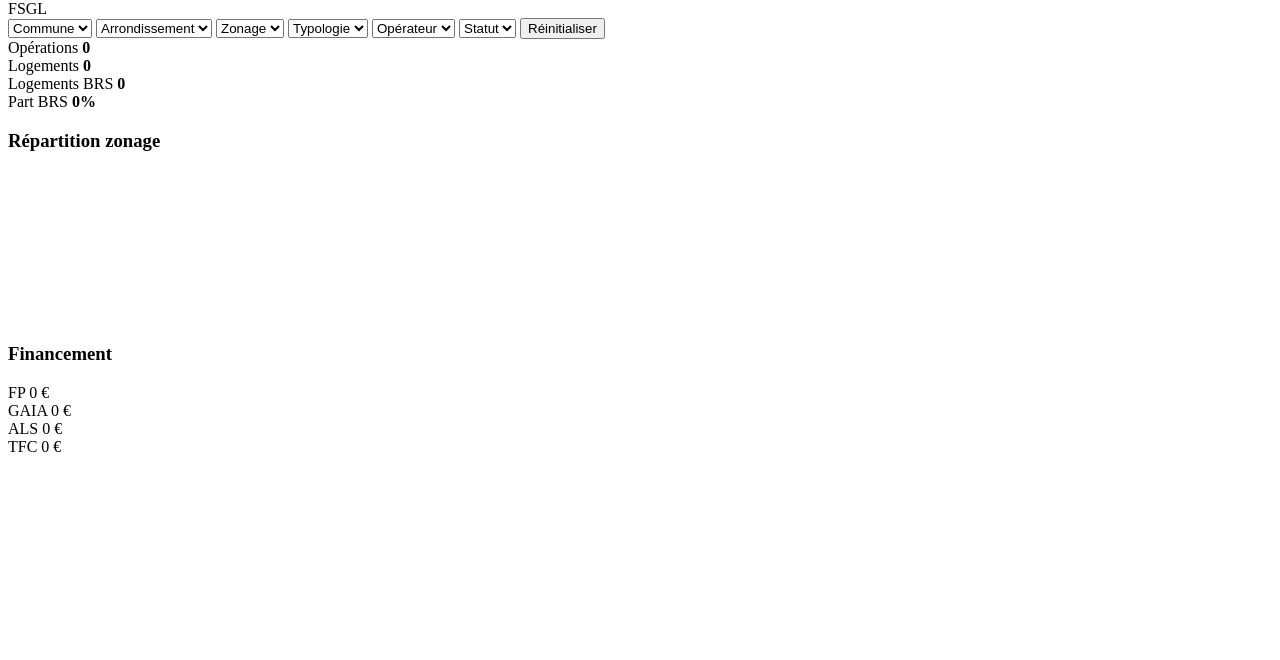
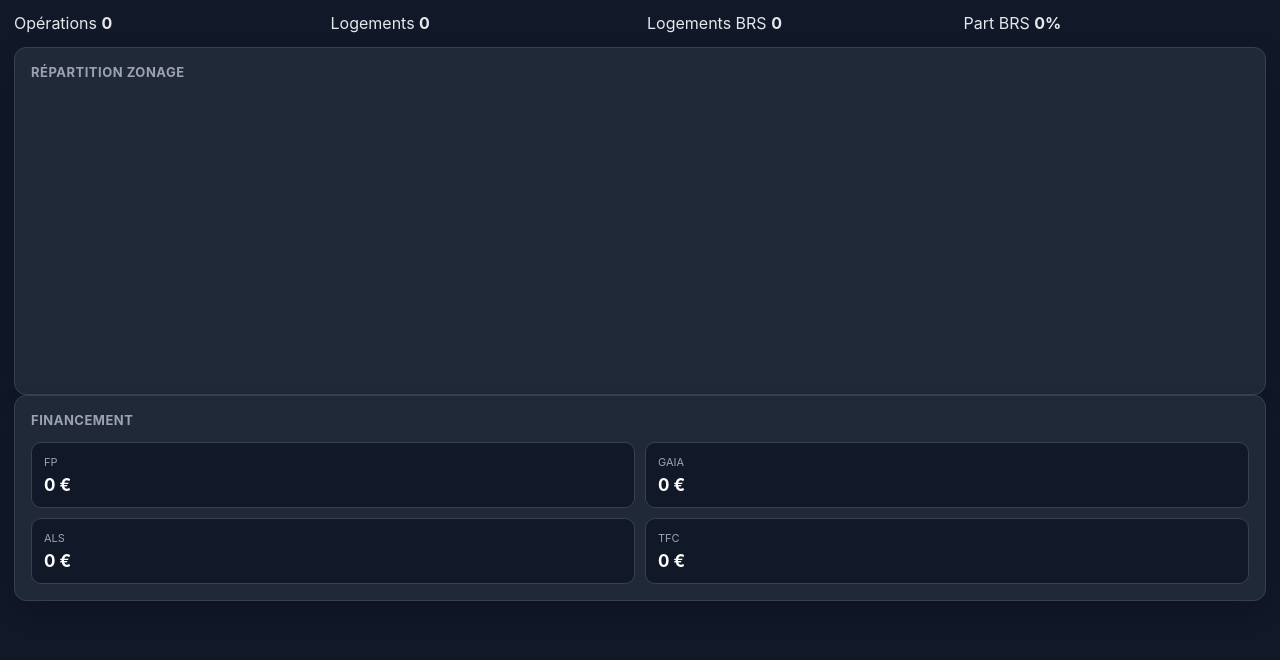
Before and after one commit to Matthieuflx/dashboard-brs, a plain HTML site: page index.html in a window 1280 px wide. Shown: the part 140-800 px from the top of the page. Drawn offline with nearby package versions, Linux system fonts and the light colour scheme; a script that the page names is missing.

Commit message:
Update index.html

```diff
--- a/index.html
+++ b/index.html
@@ -7,12 +7,11 @@
 
   <title>Dashboard BRS - POC Grist</title>
 
-  style.css
+  <link rel="stylesheet" href="style.css">
 
-  https://docs.getgrist.com/grist-plugin-api.jsscript>
+  <script src="https://docs.getgrist.com/grist-plugin-api.js"></script>
   <script src="https://cdn.jsdelivr.net/npm/chart.js"></script>
 </head>
-
 <body>
 
   <div class="page">
```
